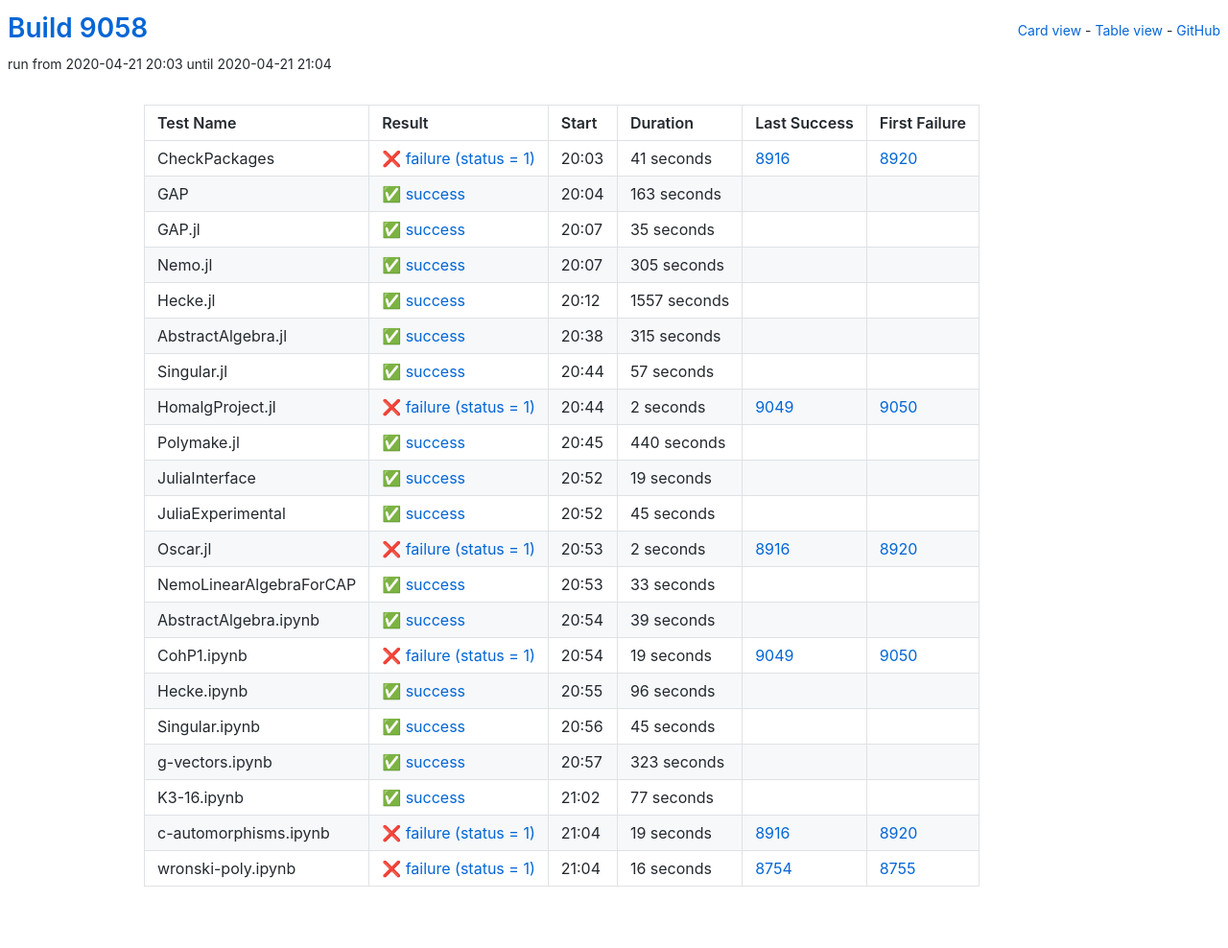
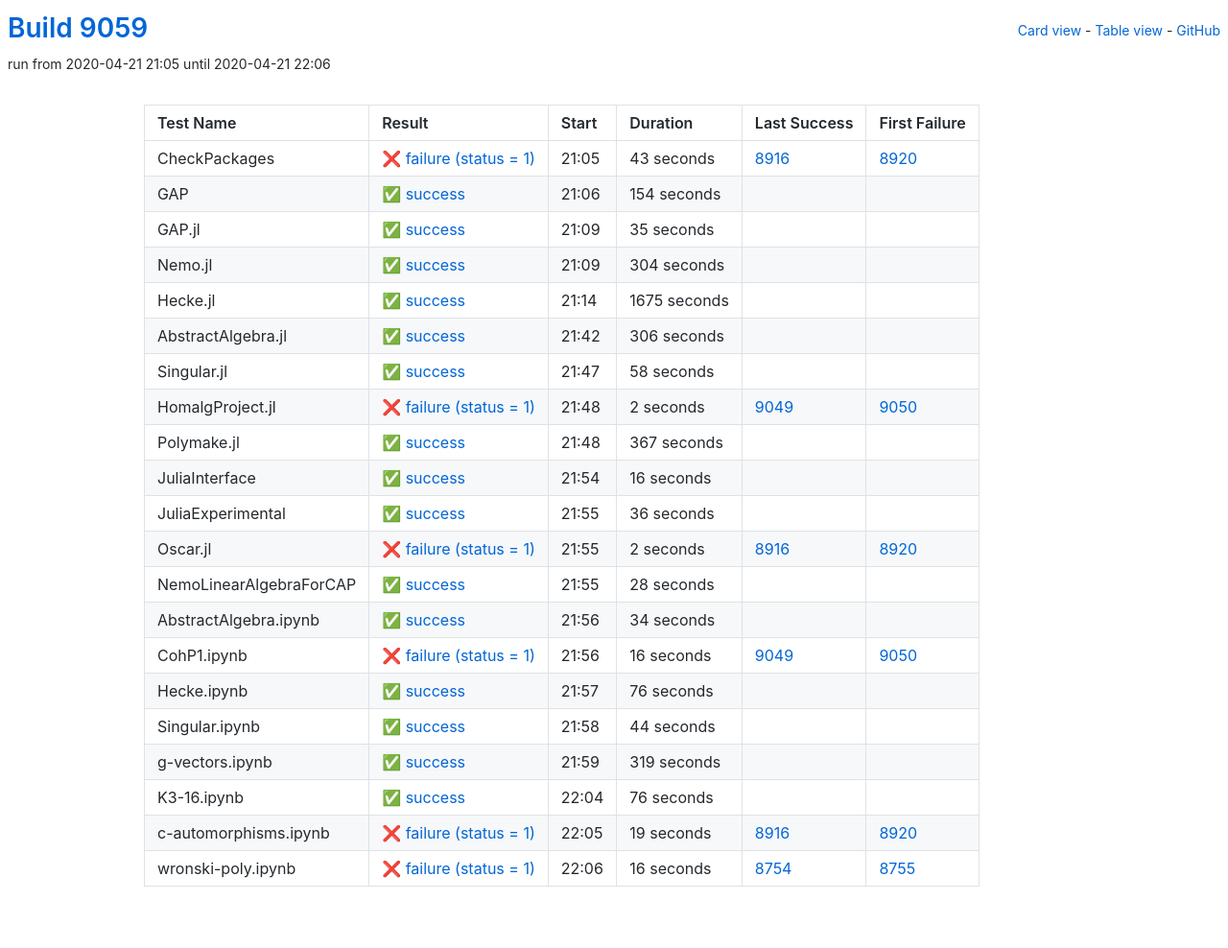
Before and after one commit to oscar-system/oscar-ci-status, a Jekyll site: the page built from table.html, in a window 1280 px wide. Shown: the whole page at 96% size. Built offline with Jekyll 4.4.1, drawn with Linux system fonts in a browser that asks for light colours.

Commit message:
Build 9059

```diff
--- a/_data/ci.yml
+++ b/_data/ci.yml
@@ -1,27 +1,27 @@
-build: 9058
-build_url: https://oscarci.mathematik.uni-kl.de/job/oscar/9058/
+build: 9059
+build_url: https://oscarci.mathematik.uni-kl.de/job/oscar/9059/
 job: oscar
 tests:
-- duration: 41
+- duration: 43
   exitcode: 1
   first_failure: 8920
   first_failure_url: https://oscarci.mathematik.uni-kl.de/job/oscar/8920/
   last_success: 8916
   last_success_url: https://oscarci.mathematik.uni-kl.de/job/oscar/8916/
-  log: https://oscarci.mathematik.uni-kl.de/job/oscar/9058/artifact/logs/build-9058/CheckPackages.log
+  log: https://oscarci.mathematik.uni-kl.de/job/oscar/9059/artifact/logs/build-9059/CheckPackages.log
   name: CheckPackages
-  start: 2020-04-21 20:03
+  start: 2020-04-21 21:05
   status: failure
   success: false
-- duration: 163
+- duration: 154
   exitcode: 0
   first_failure: false
   first_failure_url: null
   last_success: false
   last_success_url: null
-  log: https://oscarci.mathematik.uni-kl.de/job/oscar/9058/artifact/logs/build-9058/GAP.log
+  log: https://oscarci.mathematik.uni-kl.de/job/oscar/9059/artifact/logs/build-9059/GAP.log
   name: GAP
-  start: 2020-04-21 20:04
+  start: 2020-04-21 21:06
   status: success
   success: true
 - duration: 35
@@ -30,53 +30,53 @@ tests:
   first_failure_url: null
   last_success: false
   last_success_url: null
-  log: https://oscarci.mathematik.uni-kl.de/job/oscar/9058/artifact/logs/build-9058/GAP.jl.log
+  log: https://oscarci.mathematik.uni-kl.de/job/oscar/9059/artifact/logs/build-9059/GAP.jl.log
   name: GAP.jl
-  start: 2020-04-21 20:07
+  start: 2020-04-21 21:09
   status: success
   success: true
-- duration: 305
+- duration: 304
   exitcode: 0
   first_failure: false
   first_failure_url: null
   last_success: false
   last_success_url: null
-  log: https://oscarci.mathematik.uni-kl.de/job/oscar/9058/artifact/logs/build-9058/Nemo.jl.log
+  log: https://oscarci.mathematik.uni-kl.de/job/oscar/9059/artifact/logs/build-9059/Nemo.jl.log
   name: Nemo.jl
-  start: 2020-04-21 20:07
+  start: 2020-04-21 21:09
   status: success
   success: true
-- duration: 1557
+- duration: 1675
   exitcode: 0
   first_failure: false
   first_failure_url: null
   last_success: false
   last_success_url: null
-  log: https://oscarci.mathematik.uni-kl.de/job/oscar/9058/artifact/logs/build-9058/Hecke.jl.log
+  log: https://oscarci.mathematik.uni-kl.de/job/oscar/9059/artifact/logs/build-9059/Hecke.jl.log
   name: Hecke.jl
-  start: 2020-04-21 20:12
+  start: 2020-04-21 21:14
   status: success
   success: true
-- duration: 315
+- duration: 306
   exitcode: 0
   first_failure: false
   first_failure_url: null
   last_success: false
   last_success_url: null
-  log: https://oscarci.mathematik.uni-kl.de/job/oscar/9058/artifact/logs/build-9058/AbstractAlgebra.jl.log
+  log: https://oscarci.mathematik.uni-kl.de/job/oscar/9059/artifact/logs/build-9059/AbstractAlgebra.jl.log
   name: AbstractAlgebra.jl
-  start: 2020-04-21 20:38
+  start: 2020-04-21 21:42
   status: success
   success: true
-- duration: 57
+- duration: 58
   exitcode: 0
   first_failure: false
   first_failure_url: null
   last_success: false
   last_success_url: null
-  log: https://oscarci.mathematik.uni-kl.de/job/oscar/9058/artifact/logs/build-9058/Singular.jl.log
+  log: https://oscarci.mathematik.uni-kl.de/job/oscar/9059/artifact/logs/build-9059/Singular.jl.log
   name: Singular.jl
-  start: 2020-04-21 20:44
+  start: 2020-04-21 21:47
   status: success
   success: true
 - duration: 2
@@ -85,42 +85,42 @@ tests:
   first_failure_url: https://oscarci.mathematik.uni-kl.de/job/oscar/9050/
   last_success: 9049
   last_success_url: https://oscarci.mathematik.uni-kl.de/job/oscar/9049/
-  log: https://oscarci.mathematik.uni-kl.de/job/oscar/9058/artifact/logs/build-9058/HomalgProject.jl.log
+  log: https://oscarci.mathematik.uni-kl.de/job/oscar/9059/artifact/logs/build-9059/HomalgProject.jl.log
   name: HomalgProject.jl
-  start: 2020-04-21 20:44
+  start: 2020-04-21 21:48
   status: failure
   success: false
-- duration: 440
+- duration: 367
   exitcode: 0
   first_failure: false
   first_failure_url: null
   last_success: false
   last_success_url: null
-  log: https://oscarci.mathematik.uni-kl.de/job/oscar/9058/artifact/logs/build-9058/Polymake.jl.log
+  log: https://oscarci.mathematik.uni-kl.de/job/oscar/9059/artifact/logs/build-9059/Polymake.jl.log
   name: Polymake.jl
-  start: 2020-04-21 20:45
+  start: 2020-04-21 21:48
   status: success
   success: true
-- duration: 19
+- duration: 16
   exitcode: 0
   first_failure: false
   first_failure_url: null
   last_success: false
   last_success_url: null
-  log: https://oscarci.mathematik.uni-kl.de/job/oscar/9058/artifact/logs/build-9058/JuliaInterface.log
+  log: https://oscarci.mathematik.uni-kl.de/job/oscar/9059/artifact/logs/build-9059/JuliaInterface.log
   name: JuliaInterface
-  start: 2020-04-21 20:52
+  start: 2020-04-21 21:54
   status: success
   success: true
-- duration: 45
+- duration: 36
   exitcode: 0
   first_failure: false
   first_failure_url: null
   last_success: false
   last_success_url: null
-  log: https://oscarci.mathematik.uni-kl.de/job/oscar/9058/artifact/logs/build-9058/JuliaExperimental.log
+  log: https://oscarci.mathematik.uni-kl.de/job/oscar/9059/artifact/logs/build-9059/JuliaExperimental.log
   name: JuliaExperimental
-  start: 2020-04-21 20:52
+  start: 2020-04-21 21:55
   status: success
   success: true
 - duration: 2
@@ -129,86 +129,86 @@ tests:
   first_failure_url: https://oscarci.mathematik.uni-kl.de/job/oscar/8920/
   last_success: 8916
   last_success_url: https://oscarci.mathematik.uni-kl.de/job/oscar/8916/
-  log: https://oscarci.mathematik.uni-kl.de/job/oscar/9058/artifact/logs/build-9058/Oscar.jl.log
+  log: https://oscarci.mathematik.uni-kl.de/job/oscar/9059/artifact/logs/build-9059/Oscar.jl.log
   name: Oscar.jl
-  start: 2020-04-21 20:53
+  start: 2020-04-21 21:55
   status: failure
   success: false
-- duration: 33
+- duration: 28
   exitcode: 0
   first_failure: false
   first_failure_url: null
   last_success: false
   last_success_url: null
-  log: https://oscarci.mathematik.uni-kl.de/job/oscar/9058/artifact/logs/build-9058/NemoLinearAlgebraForCAP.log
+  log: https://oscarci.mathematik.uni-kl.de/job/oscar/9059/artifact/logs/build-9059/NemoLinearAlgebraForCAP.log
   name: NemoLinearAlgebraForCAP
-  start: 2020-04-21 20:53
+  start: 2020-04-21 21:55
   status: success
   success: true
-- duration: 39
+- duration: 34
   exitcode: 0
   first_failure: false
   first_failure_url: null
   last_success: false
   last_success_url: null
-  log: https://oscarci.mathematik.uni-kl.de/job/oscar/9058/artifact/logs/build-9058/AbstractAlgebra.ipynb.log
+  log: https://oscarci.mathematik.uni-kl.de/job/oscar/9059/artifact/logs/build-9059/AbstractAlgebra.ipynb.log
   name: AbstractAlgebra.ipynb
-  start: 2020-04-21 20:54
+  start: 2020-04-21 21:56
   status: success
   success: true
-- duration: 19
+- duration: 16
   exitcode: 1
   first_failure: 9050
   first_failure_url: https://oscarci.mathematik.uni-kl.de/job/oscar/9050/
   last_success: 9049
   last_success_url: https://oscarci.mathematik.uni-kl.de/job/oscar/9049/
-  log: https://oscarci.mathematik.uni-kl.de/job/oscar/9058/artifact/logs/build-9058/CohP1.ipynb.log
+  log: https://oscarci.mathematik.uni-kl.de/job/oscar/9059/artifact/logs/build-9059/CohP1.ipynb.log
   name: CohP1.ipynb
-  start: 2020-04-21 20:54
+  start: 2020-04-21 21:56
   status: failure
   success: false
-- duration: 96
+- duration: 76
   exitcode: 0
   first_failure: false
   first_failure_url: null
   last_success: false
   last_success_url: null
-  log: https://oscarci.mathematik.uni-kl.de/job/oscar/9058/artifact/logs/build-9058/Hecke.ipynb.log
+  log: https://oscarci.mathematik.uni-kl.de/job/oscar/9059/artifact/logs/build-9059/Hecke.ipynb.log
   name: Hecke.ipynb
-  start: 2020-04-21 20:55
+  start: 2020-04-21 21:57
   status: success
   success: true
-- duration: 45
+- duration: 44
   exitcode: 0
   first_failure: false
   first_failure_url: null
   last_success: false
   last_success_url: null
-  log: https://oscarci.mathematik.uni-kl.de/job/oscar/9058/artifact/logs/build-9058/Singular.ipynb.log
+  log: https://oscarci.mathematik.uni-kl.de/job/oscar/9059/artifact/logs/build-9059/Singular.ipynb.log
   name: Singular.ipynb
-  start: 2020-04-21 20:56
+  start: 2020-04-21 21:58
   status: success
   success: true
-- duration: 323
+- duration: 319
   exitcode: 0
   first_failure: false
   first_failure_url: null
   last_success: false
   last_success_url: null
-  log: https://oscarci.mathematik.uni-kl.de/job/oscar/9058/artifact/logs/build-9058/g-vectors.ipynb.log
+  log: https://oscarci.mathematik.uni-kl.de/job/oscar/9059/artifact/logs/build-9059/g-vectors.ipynb.log
   name: g-vectors.ipynb
-  start: 2020-04-21 20:57
+  start: 2020-04-21 21:59
   status: success
   success: true
-- duration: 77
+- duration: 76
   exitcode: 0
   first_failure: false
   first_failure_url: null
   last_success: false
   last_success_url: null
-  log: https://oscarci.mathematik.uni-kl.de/job/oscar/9058/artifact/logs/build-9058/K3-16.ipynb.log
+  log: https://oscarci.mathematik.uni-kl.de/job/oscar/9059/artifact/logs/build-9059/K3-16.ipynb.log
   name: K3-16.ipynb
-  start: 2020-04-21 21:02
+  start: 2020-04-21 22:04
   status: success
   success: true
 - duration: 19
@@ -217,9 +217,9 @@ tests:
   first_failure_url: https://oscarci.mathematik.uni-kl.de/job/oscar/8920/
   last_success: 8916
   last_success_url: https://oscarci.mathematik.uni-kl.de/job/oscar/8916/
-  log: https://oscarci.mathematik.uni-kl.de/job/oscar/9058/artifact/logs/build-9058/c-automorphisms.ipynb.log
+  log: https://oscarci.mathematik.uni-kl.de/job/oscar/9059/artifact/logs/build-9059/c-automorphisms.ipynb.log
   name: c-automorphisms.ipynb
-  start: 2020-04-21 21:04
+  start: 2020-04-21 22:05
   status: failure
   success: false
 - duration: 16
@@ -228,8 +228,8 @@ tests:
   first_failure_url: https://oscarci.mathematik.uni-kl.de/job/oscar/8755/
   last_success: 8754
   last_success_url: https://oscarci.mathematik.uni-kl.de/job/oscar/8754/
-  log: https://oscarci.mathematik.uni-kl.de/job/oscar/9058/artifact/logs/build-9058/wronski-poly.ipynb.log
+  log: https://oscarci.mathematik.uni-kl.de/job/oscar/9059/artifact/logs/build-9059/wronski-poly.ipynb.log
   name: wronski-poly.ipynb
-  start: 2020-04-21 21:04
+  start: 2020-04-21 22:06
   status: failure
   success: false
```
Also changed, not shown: README.md.
